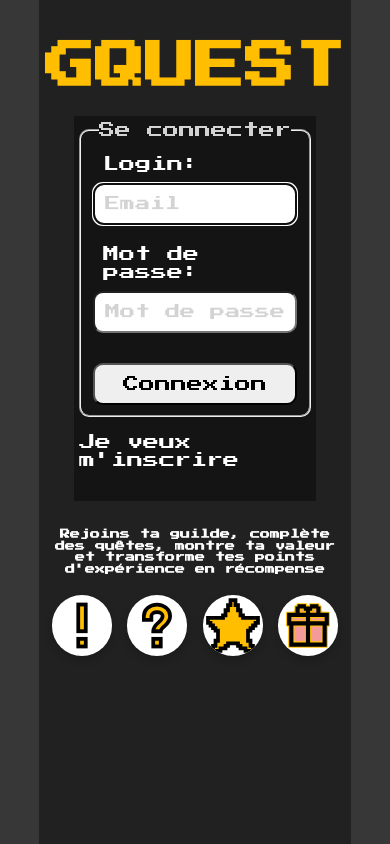
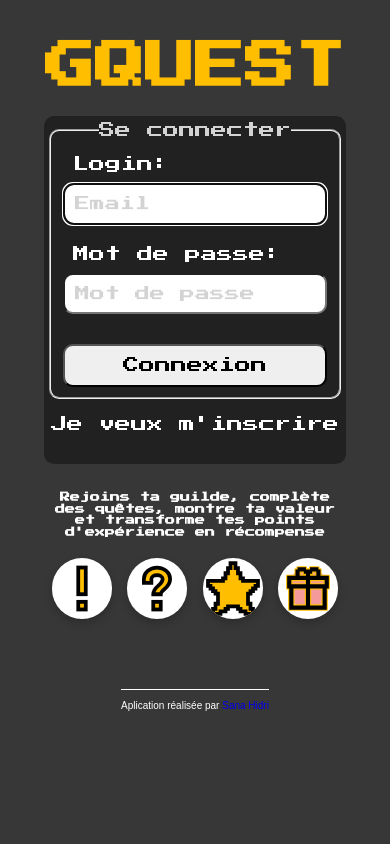
Before and after one commit to HidriSana/gquest_front, a React (Create React App) app: page / in a window 390 px wide. Built offline with nearby package versions, Linux system fonts and the light colour scheme; a web font is replaced by a local one.

Commit message:
ascii , onload event, copyright and curriculum vitae

```diff
--- a/src/Styles/App.scss
+++ b/src/Styles/App.scss
@@ -30,6 +30,7 @@ section {
   padding: 0.5rem;
   background-color: rgba(0,0,0,0.4);
   width:80%;
+  border-radius: 1rem;
 }
 form{
   display: flex;
--- a/src/Styles/Home.scss
+++ b/src/Styles/Home.scss
@@ -37,10 +37,13 @@
     margin-left: 0;
 }
 
-
+.subscribe {
+    text-align: center;
+}
 .subscribe a{
  color: white;
  font-family: $playerFont;
+
 }
 .subscribe a:visited {
     color: $clickedLink;
@@ -49,3 +52,24 @@
 .login {
     width: 80%;
 }
+
+.copyright {
+    text-align: center;
+    font-size: 1rem;
+    font-family: Arial, Helvetica, sans-serif;
+    border-top: 1px solid white;
+    margin-top: 5rem;
+    padding-top: 1rem;
+}
+
+/***************************************Media querries****************************************/
+@media screen and (max-width: 500px) {
+
+    .home {
+        background-color: rgba(0, 0, 0, 0);
+    }
+    .home section {
+        width: 100%;
+    }
+
+}
--- a/src/api/axios.js
+++ b/src/api/axios.js
@@ -3,5 +3,5 @@ import axios from 'axios' ; //Axios pour la liaison avec la bdd.
 
 //baseUrl va me permettre de ne pas avoir à réécrire à chaque fois le localhost et le port de l'api
 export default axios.create({
-    baseURL: 'http://localhost:5000'
+    baseURL: 'http://gquest.fr:5000'
 })
--- a/src/components/CreateQuest.js
+++ b/src/components/CreateQuest.js
@@ -17,7 +17,7 @@ const CreateQuest = () => {
 				{
 					headers: {'Content-Type': 'application/json','Authorization': "Bearer " + localStorage.getItem('access') },
 				});
-				console.log(response?.data);
+
 				console.log(JSON.stringify(response));
 				setDescription('')
 				setDuration('');
@@ -25,9 +25,9 @@ const CreateQuest = () => {
 
 			} catch (err) {
 				if(err.response?.status === 500) {
-					console.log('Le serveur ne répond pas')
+
 				} else {
-                    console.log("La quête n'a pas pu être créée")
+
                 }
 		}
 	}
--- a/src/components/Membership.js
+++ b/src/components/Membership.js
@@ -9,7 +9,7 @@ const Membership = () => {
     const [data, setData] = useState([])
 
 useEffect (() => {
-    axios({method: 'get', url:'http://localhost:5000/find-request/'+ decoder.guildDecoder(), headers: {'Authorization': "Bearer " + localStorage.getItem('access')}})
+    axios({method: 'get', url:'http://gquest.fr:5000/find-request/'+ decoder.guildDecoder(), headers: {'Authorization': "Bearer " + localStorage.getItem('access')}})
     .then((res) =>
     setData(res.data)
     )
@@ -17,13 +17,13 @@ useEffect (() => {
 
 const acceptRequest = async (demand) => {
     axios({method: 'put', url:'/accept-request', headers: {'Authorization': "Bearer " + localStorage.getItem('access')}, data: demand})
-    .then(() => axios.get('http://localhost:5000/find-request/'+ decoder.guildDecoder(),headerConfig)
+    .then(() => axios.get('http://gquest.fr:5000/find-request/'+ decoder.guildDecoder(),headerConfig)
     .then((res) => setData(res.data)))
 }
 
 const refuseRequest = async (demand) => {
     axios({method: 'put', url:'/refuse-request', headers: {'Authorization': "Bearer " + localStorage.getItem('access')}, data: demand})
-    .then(() => axios.get('http://localhost:5000/find-request/'+ decoder.guildDecoder(),headerConfig)
+    .then(() => axios.get('http://gquest.fr:5000/find-request/'+ decoder.guildDecoder(),headerConfig)
     .then((res) => setData(res.data)))
 }
     return (
--- a/src/components/Quests.js
+++ b/src/components/Quests.js
@@ -9,21 +9,21 @@ const Quests = () => {
 const [data, setData] = useState([])
 
 useEffect (() => {
-    axios({method: 'get', url:'http://localhost:5000/quests/'+decoder.guildDecoder(), headers: {'Authorization': "Bearer " + localStorage.getItem('access')}})
+    axios({method: 'get', url:'http://gquest.fr:5000/quests/'+decoder.guildDecoder(), headers: {'Authorization': "Bearer " + localStorage.getItem('access')}})
     .then((res) =>
     setData(res.data.data))
 },[]);
 
 const beginQuest = async (quest) => {
     /*headerConfig ne fonctionne pas dans le put, pour des raisons que j'ignore encore, j'ai du resaisir toute la partie headers en dur pour que cela refonctionne*/
-    axios({method: 'put', url:'http://localhost:5000/begin-quest/'+quest.id, headers: {'Authorization': "Bearer " + localStorage.getItem('access')}, data: quest})
-    .then(() => axios.get('http://localhost:5000/quests/'+ decoder.guildDecoder(),headerConfig)
+    axios({method: 'put', url:'http://gquest.fr:5000/begin-quest/'+quest.id, headers: {'Authorization': "Bearer " + localStorage.getItem('access')}, data: quest})
+    .then(() => axios.get('http://gquest.fr:5000/quests/'+ decoder.guildDecoder(),headerConfig)
     .then((res) => setData(res.data.data)))
 }
 
 const finishQuest = async (quest) => {
-    axios({method: 'put', url:'http://localhost:5000/finish-quest/'+quest.id, headers: {'Authorization': "Bearer " + localStorage.getItem('access')}, data: quest})
-    .then(() => axios.get('http://localhost:5000/quests/'+ decoder.guildDecoder(),headerConfig)
+    axios({method: 'put', url:'http://gquest.fr:5000/finish-quest/'+quest.id, headers: {'Authorization': "Bearer " + localStorage.getItem('access')}, data: quest})
+    .then(() => axios.get('http://gquest.fr:5000/quests/'+ decoder.guildDecoder(),headerConfig)
     .then((res) => setData(res.data.data)))
 }
     return (
--- a/src/pages/CreateUser.js
+++ b/src/pages/CreateUser.js
@@ -1,14 +1,15 @@
 import React from 'react';
 import '../Styles/User.scss';
+import { Link } from 'react-router-dom';
 
 const CreateUser = () => {
 
 	return (
 		<section className="user">
 			<h1 className="main-title">GQUEST</h1>
-			<a href="/create-user-find-guild"><button> J'ai déjà une guilde</button></a>
-			<a href="/create-user-and-guild"><button> Je n'ai pas encore de guilde</button></a>
-			<p><a href="/">Retour à l'accueil</a></p>
+			<Link to="/create-user-find-guild"><button> J'ai déjà une guilde</button></Link>
+			<Link to="/create-user-and-guild"><button> Je n'ai pas encore de guilde</button></Link>
+			<p><Link to="/">Retour à l'accueil</Link></p>
 		</section>
 	);
 };
--- a/src/pages/CreateUserAndFindGuild.js
+++ b/src/pages/CreateUserAndFindGuild.js
@@ -1,5 +1,6 @@
 import React from 'react';
 import { useState, useRef, useEffect } from "react";
+import { Link } from 'react-router-dom';
 import axios from '../api/axios'; //axios a déjà été importé de sa dépendance dans axios.js--> Voir dossier api.
 import { FontAwesomeIcon } from "@fortawesome/react-fontawesome";//C'est une dépendance à installer à part. Vous pouvez la consulter dans la documentation officielle de React
 import { faCheck, faTimes} from "@fortawesome/free-solid-svg-icons"; //Je n'importe que les icones dont j'ai besoin ici
@@ -50,8 +51,6 @@ const CreateUser = () => {
 	//C'est là qu'interviendra  le regex défini plus haut, dès que l'utilistaeur écrit quelque chose dans le champ email
 	useEffect (() => {
 		const result = EMAIL_REGEX.test(email);
-		console.log(result);
-		console.log(email);
 		setValidEmail(result);
 	}, [email])
 
@@ -83,7 +82,6 @@ const CreateUser = () => {
 		},)
 		.catch((err) => {
 			setValidGuild(false)
-			console.log(err)
 		})
 	}, [guild])
 
@@ -114,8 +112,7 @@ const CreateUser = () => {
 				{
 					headers: {'Content-Type': 'application/json' },
 				});
-				console.log(response?.data);
-				console.log(JSON.stringify(response));
+				console.log(response)
 				setSuccess(true);
 				setLastname('');
 				setFirstname('');
@@ -143,7 +140,7 @@ const CreateUser = () => {
 			<section>
 				<h1>Bravo!Vous vous êtes incrit avec succès.</h1>
 				<p>Une demande de validation de votre adhésion a été envoyée à l'administrateur de la guilde.</p>
-				<p><a href="/">Retour à l'accueil</a></p>
+				<p><Link to="/">Retour à l'accueil</Link></p>
 			</section>
 		) :(
 
@@ -259,10 +256,10 @@ const CreateUser = () => {
 
 				</fieldset>
                 <p>
-					<a href="/create-user-and-guild">Je n'ai pas encore de guilde</a>
+					<Link to="/create-user-and-guild">Je n'ai pas encore de guilde</Link>
 				</p>
 				<p>
-					<a href="/">J'ai déjà un compte</a>
+					<Link to="/">J'ai déjà un compte</Link>
 				</p>
 			</form>
         </section>
--- a/src/pages/CreateUserAndGuild.js
+++ b/src/pages/CreateUserAndGuild.js
@@ -1,5 +1,6 @@
 import React from 'react';
 import { useState, useRef, useEffect } from "react";
+import { Link } from 'react-router-dom';
 import axios from '../api/axios'; //axios a déjà été importé de sa dépendance dans axios.js--> Voir dossier api.
 import { FontAwesomeIcon } from "@fortawesome/react-fontawesome";//C'est une dépendance à installer à part. Vous pouvez la consulter dans la documentation officielle de React
 import { faCheck, faTimes} from "@fortawesome/free-solid-svg-icons"; //Je n'importe que les icones dont j'ai besoin ici
@@ -47,8 +48,6 @@ const CreateUser = () => {
 	//C'est là qu'interviendra  le regex défini plus haut, dès que l'utilistaeur écrit quelque chose dans le champ email
 	useEffect (() => {
 		const result = EMAIL_REGEX.test(email);
-		console.log(result);
-		console.log(email);
 		setValidEmail(result);
 	}, [email])
 
@@ -97,7 +96,6 @@ const CreateUser = () => {
 				{
 					headers: {'Content-Type': 'application/json' },
 				});
-				console.log(response?.data);
 				console.log(JSON.stringify(response));
 				setSuccess(true);
 				setLastname('');
@@ -241,10 +239,10 @@ const CreateUser = () => {
 				</fieldset>
 
                 <p>
-					<a href="/create-user-find-guild">J'ai déjà une guilde</a>
+					<Link href="/create-user-find-guild">J'ai déjà une guilde</Link>
 				</p>
 				<p>
-					<a href="/">J'ai déjà un compte</a>
+					<Link href="/">J'ai déjà un compte</Link>
 				</p>
 			</form>
         </section>
--- a/src/pages/DashBoard.js
+++ b/src/pages/DashBoard.js
@@ -1,4 +1,5 @@
 import React from 'react';
+import { Link } from 'react-router-dom';
 import Navigation from '../components/Navigation';
 import Quests from '../components/Quests';
 import '../Styles/Dashboard.scss';
@@ -16,7 +17,7 @@ const dashBoard = () => {
                 <p>Expérience cumulée: 526 points</p>
                 <p> Vous avez 1 quête(s) en cours(expire dans 18h et 45 minutes)</p>
                 <p>Vous avez fini 9 quête(s) cette semaine.</p>
-                <p><a href="/#">Voir le tableau des récompenses</a></p>
+                <p><Link to="/#">Voir le tableau des récompenses</Link></p>
             </div>
             {/*L'affichage des quêtes*/}
             <Quests/>
--- a/src/pages/Home.js
+++ b/src/pages/Home.js
@@ -1,24 +1,82 @@
 import React from 'react';
 import '../Styles/Home.scss';
 import Login from './Login'
-
-
-
+import { Link } from 'react-router-dom';
 
 
 const Home = () => {
+
+    const handleEvent = () => {
+
+        console.log(`
+█▀ ▀█▀ █▀█ █▀▀ ▀█▀ █▀▀ █░█
+▄█ ░█░ █▀▄ ██▄ ░█░ █▄▄ █▀█
+        `)
+        console.log(`
+█▀▀ █▀█ █▄░█ █▀ █▀█ █░░ █▀▀
+█▄▄ █▄█ █░▀█ ▄█ █▄█ █▄▄ ██▄
+        `)
+        console.log(`
+█▄█ █▀█ █░█  █░█ █▀▀   █▀▀ █▀█ █▀▄▀█ █▀▀   ▀█▀ █░█ █ █▀   █▀▀ ▄▀█ █▀█
+░█░ █▄█ █▄█  ▀▄▀ ██▄   █▄▄ █▄█ █░▀░█ ██▄   ░█░ █▀█ █ ▄█   █▀░ █▀█ █▀▄⠀⠀⠀⠀⠀⠀⠀⠀⠀
+        `);
+        console.log(`
+▀█▀ █▀█   █▀ █▀▀ █▀▀   █▀▄▀█ █▄█   █░█░█ █▀█ █▀█ █▄▀
+░█░ █▄█   ▄█ ██▄ ██▄   █░▀░█ ░█░   ▀▄▀▄▀ █▄█ █▀▄ █░█
+        `)
+        console.log(`
+▀█▀ █░█ ▄▀█ █▄░█ █▄▀   █▄█ █▀█ █░█
+░█░ █▀█ █▀█ █░▀█ █░█   ░█░ █▄█ █▄█
+        `)
+        console.log(`
+        ⢀⣠⣤⣤⣶⣶⣶⣶⣤⣤⣄⡀⠀⠀⠀⠀⠀⠀⠀
+⠀⠀⠀⠀⢀⣤⣾⣿⣿⠿⠟⠛⠛⠛⠛⠻⠿⣿⣿⣷⣤⡀⠀⠀⠀⠀
+⠀⠀⠀⣴⣿⣿⠟⠋⠁⠀⠀⠀⠀⠀⠀⠀⠀⠈⠙⠻⣿⣿⣦⠀⠀⠀
+⠀⢀⣾⣿⡿⠁⠀⠀⣴⣦⣄⠀⠀⠀⠀⠀⣀⣤⣶⡀⠈⢿⣿⣷⡀⠀
+⠀⣾⣿⡟⠁⠀⠀⠀⣿⣿⣿⣿⣿⣿⣿⣿⣿⣿⣿⠃⠀⠈⢻⣿⣷⠀
+⢠⣿⣿⠁⠀⠀⠀⣠⣿⣿⣿⣿⣿⣿⣿⣿⣿⣿⣿⣦⠀⠀⠈⣿⣿⡄
+⢸⣿⣿⠀⠀⠀⢰⣿⣿⣿⣿⣿⣿⣿⣿⣿⣿⣿⣿⣿⡇⠀⠀⣿⣿⡇
+⠘⣿⣿⡦⠤⠒⠒⢿⣿⣿⣿⣿⣿⣿⣿⣿⣿⣿⣿⡿⠧⠤⢴⣿⣿⠃
+⠀⢿⣿⣧⡀⠀⢤⡀⠙⠻⠿⣿⣿⣿⣿⣿⡿⠟⠋⠁⠀⢀⣼⣿⡿⠀
+⠀⠈⢿⣿⣷⡀⠈⢿⣦⣤⣾⣿⣿⣿⣿⣿⣷⣄⠀⠀⢀⣾⣿⡿⠁⠀
+⠀⠀⠀⠻⣿⣿⣦⣄⡉⣿⣿⢿⣿⠉⢻⣿⢿⣿⣠⣴⣿⣿⠟⠀⠀⠀
+⠀⠀⠀⠀⠈⠛⢿⣿⣿⣿⣧⣼⣿⣤⣾⣷⣶⣿⣿⡿⠛⠁⠀⠀⠀⠀
+⠀⠀⠀⠀⠀⠀⠀⠈⠙⠛⠛⠿⠿⠿⠿⠛⠛⠋⠁⠀⠀⠀⠀⠀⠀⠀
+        `)
+        console.log(`
+█▀▀ █ ▀█▀ █░█ █░█ █▄▄   █░█ █ █▀▄ █▀█ █ █▀ ▄▀█ █▄░█ ▄▀█
+█▄█ █ ░█░ █▀█ █▄█ █▄█   █▀█ █ █▄▀ █▀▄ █ ▄█ █▀█ █░▀█ █▀█
+        `)
+        console.log(`
+▄▀█ █▄░█ █▀▄   █▀█ █▀▀ █▀▄▀█ █▀▀ █▀▄▀█ █▄▄ █▀▀ █▀█
+█▀█ █░▀█ █▄▀   █▀▄ ██▄ █░▀░█ ██▄ █░▀░█ █▄█ ██▄ █▀▄
+        `);
+        console.log(`
+█ █▄░█ █░░ █ █▄░█ █▀▀ █▄▄ █░░ █▀█ █▀▀ █▄▀
+█ █░▀█ █▄▄ █ █░▀█ ██▄ █▄█ █▄▄ █▄█ █▄▄ █░█
+
+        `)
+        console.log(`
+█ █▀   █░█ █▄░█ █▀▄ █▀▀ █▀█ █▀█ ▄▀█ ▀█▀ █▀▀ █▀▄
+█ ▄█   █▄█ █░▀█ █▄▀ ██▄ █▀▄ █▀▄ █▀█ ░█░ ██▄ █▄▀
+        `)
+      };
+
     return (
         <section className="home">
-            <h1 className="main-title">GQUEST</h1>
+            <h1  className="main-title">GQUEST</h1>
             <Login/>
             <h2>
                 Rejoins ta guilde, complète des quêtes, montre ta valeur et transforme tes points d'expérience en récompense
             </h2>
             <div className = "hero">
-                <img className='card' src="/svg/exclamation-mark-svgrepo-com.svg" alt="Exclamation mark for pending quest"/>
+                <img onLoad={handleEvent} className='card' src="/svg/exclamation-mark-svgrepo-com.svg" alt="Exclamation mark for pending quest"/>
                 <img className='card' src="/svg/question-mark-svgrepo-com.svg" alt="Question mark for completing quest"/>
                 <img className='card' src="/svg/favorites-svgrepo-com.svg" alt="Star  for experience after completing a quest"/>
                 <img className='card' src="/svg/gift-svgrepo-com.svg" alt="Gift for redeeming experience points"/>
+            </div>
+            <div className="copyright">
+                    Aplication réalisée par <Link to="https://drive.google.com/file/d/1UDTMZGcJBKOkIEGIsNpMWqk5VRfmWdD2/view?usp=sharing"  target="_blank" download>Sana Hidri</Link>
             </div>
         </section>
     );
--- a/src/pages/Login.js
+++ b/src/pages/Login.js
@@ -1,6 +1,6 @@
 import {useRef, useState, useEffect} from 'react';
 import axios from '../api/axios';
-import {useNavigate} from 'react-router-dom';
+import {useNavigate, Link} from 'react-router-dom';
 
 
 const LOGIN_URL = '/login';
@@ -35,7 +35,6 @@ const Login = () => {
 				{
 					headers: {'Content-Type': 'application/json' },
 				})
-			console.log(JSON.stringify(response?.data));
 			const accessToken = response?.data?.access;
 			localStorage.setItem('access', accessToken)
 			//C'est ici que le AuthProvider commence à prendre place
@@ -88,7 +87,7 @@ const Login = () => {
 						<button>Connexion</button>
 					</fieldset>
 					<p className="subscribe">
-						<a href="/createuser">Je veux m'inscrire</a>
+						<Link to="/createuser">Je veux m'inscrire</Link>
 					</p>
 				</form>
 			</section>
```
Also changed, not shown: 14 other files (tests, documents, lock files or other folders).
